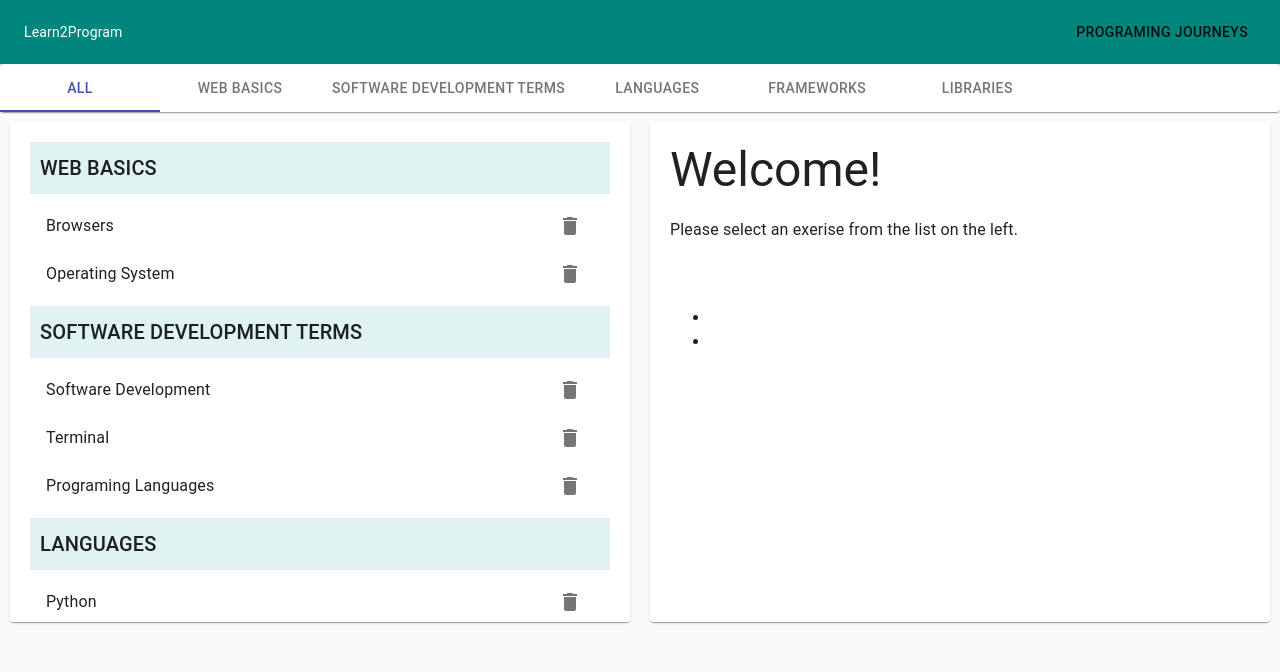
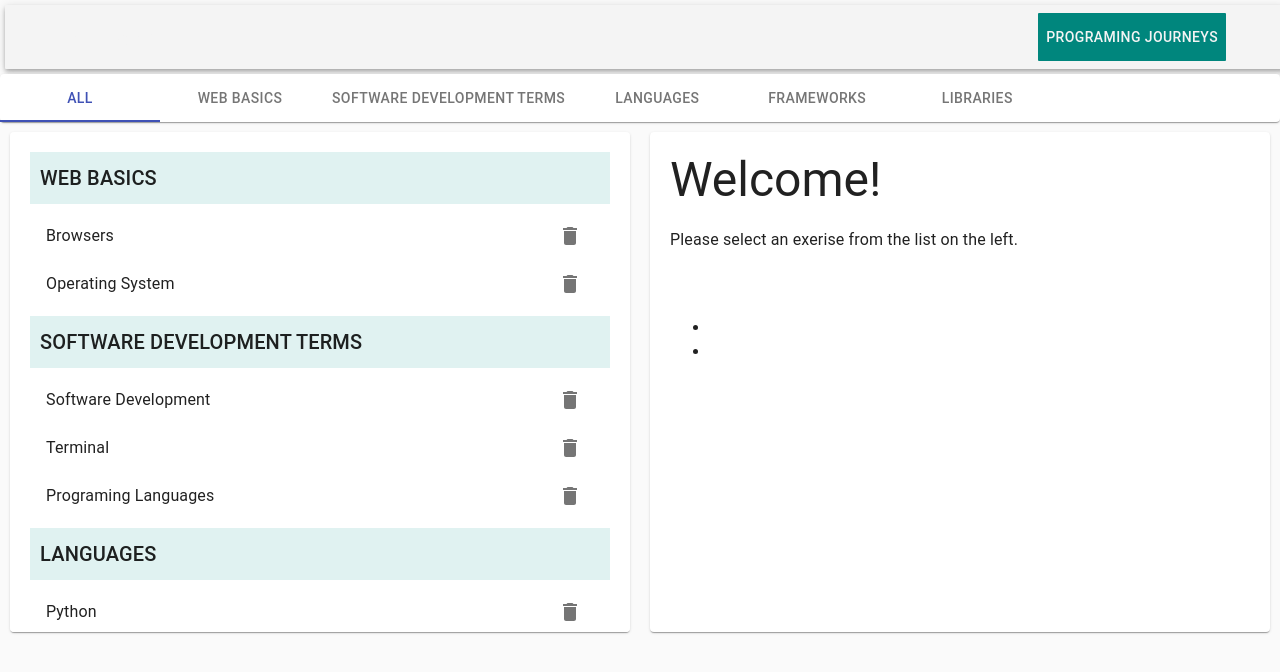
Before and after one commit to kristina-arezina/terms-2-program, a React (Create React App) app: page / in a window 1280 px wide. Shown: the top 672 px of the page. Built offline with nearby package versions, Linux system fonts and the light colour scheme; grey boxes are pictures that could not be loaded.

Commit message:
background getting nicer

```diff
--- a/src/components/Layout/Header.js
+++ b/src/components/Layout/Header.js
@@ -5,7 +5,6 @@ import Typography from '@material-ui/core/Typography';
 import Button from '@material-ui/core/Button';
 
 export class Header extends Component {
-
     continue = e => {
         e.preventDefault();
         this.props.nextStep();
@@ -15,12 +14,30 @@ export class Header extends Component {
     const{newPage}=this.props;
 
     return(
-        <AppBar position="static" style={{ backgroundColor:"#00867d" }}>
+
+        <AppBar position="static"
+                style={{
+                    borderRadius: "1px",
+                    padding: '0 30px',
+                    margin:"5px",
+                    color: "#f4f4f4",
+                    backgroundColor:"#f4f4f4",
+                }}>
+
             <Toolbar>
-                <Typography variant="headline"  style={{ flex: 1 }}>
+                <Typography variant="headline"  style={{ flex: 1}}>
                     Learn2Program
                 </Typography>
-                <Button onClick={this.continue}>
+                <Button color="inherit" variant="text"
+                        style={{
+                            color:"#f4f4f4",
+                            backgroundColor: "#00867d",
+                            textTransform: "uppercase",
+                            borderRadius: "1px",
+                            margin:"5px",
+                            height: 48,
+                        }}
+                        onClick={this.continue}>
                     Programing Journeys
                 </Button>
             </Toolbar>
```
